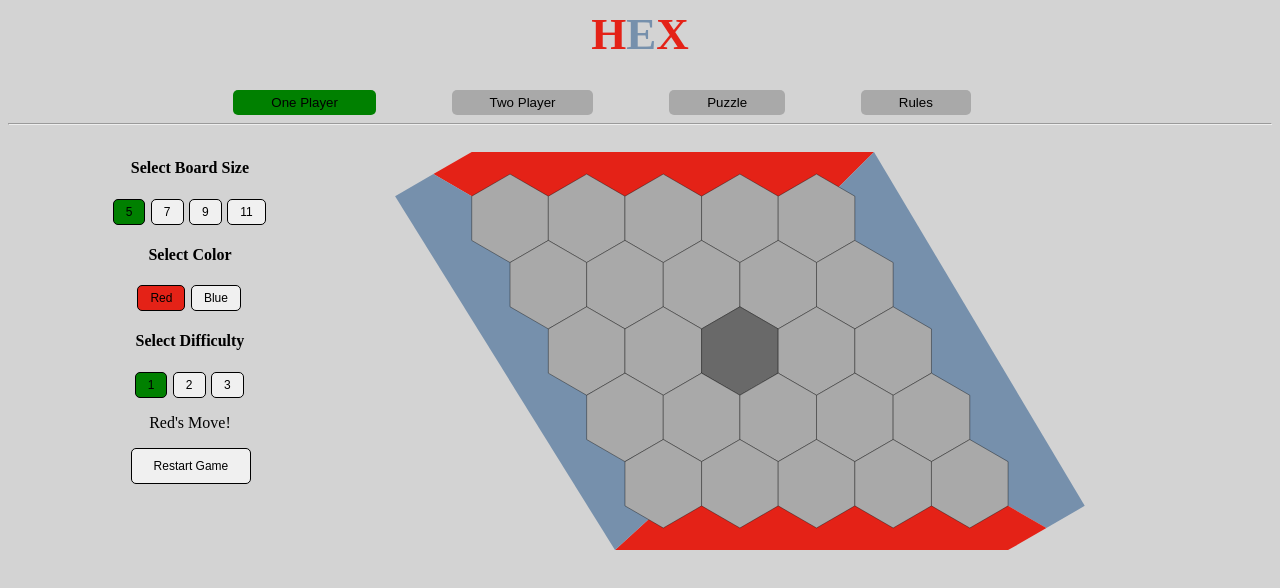
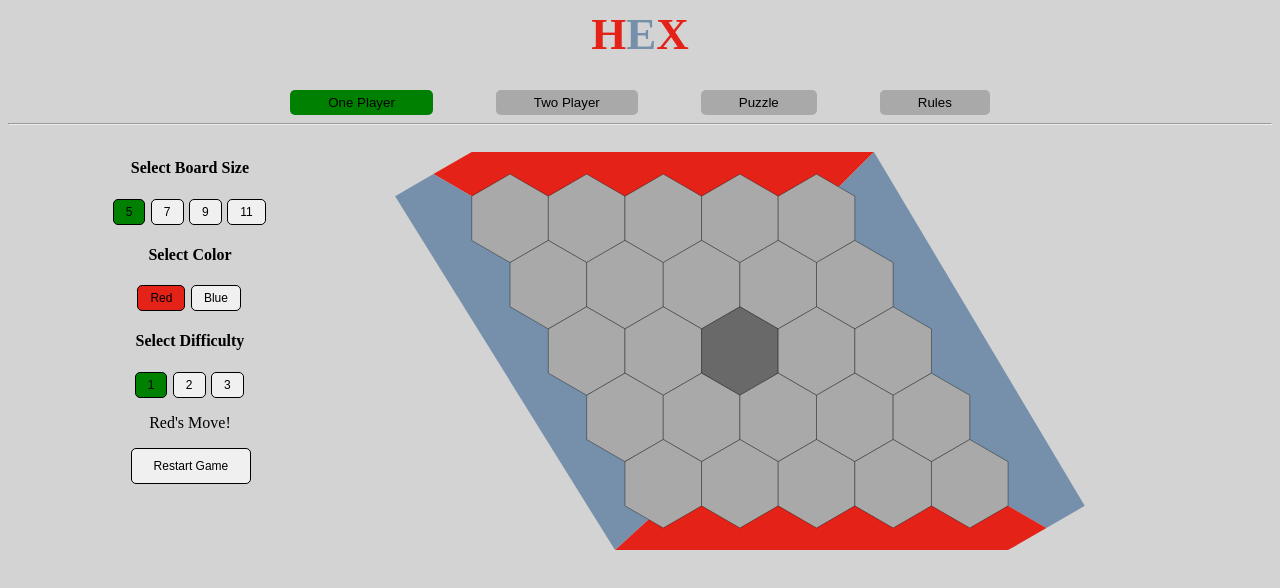
Before and after one commit to ebkeefe5/hexGame, a React (Create React App) app: page / in a window 1280 px wide. Shown: the top 588 px of the page. Built offline with nearby package versions, Linux system fonts and the light colour scheme.

Commit message:
narrow button seperation margin slightly

```diff
--- a/src/App.tsx
+++ b/src/App.tsx
@@ -92,7 +92,7 @@ function App(): JSX.Element {
         label="Rules"
         onClick={handleGoToRules}
         selected={selectedMenuItem[3]}
-        pushRight={true}
+        pushRight={false}
       />
       <hr />
       {contentToDisplay}
--- a/src/components/button/MenuButton.tsx
+++ b/src/components/button/MenuButton.tsx
@@ -19,7 +19,7 @@ export default class MenuButton extends React.Component<MenuButtonProps> {
 
     let marginRightPercent = '0%';
     if (pushRight) {
-      marginRightPercent = '6%';
+      marginRightPercent = '5%';
     }
 
     return (
```
